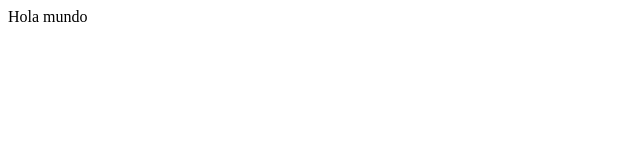
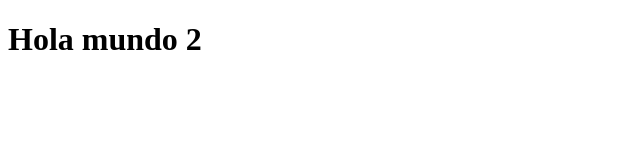
Before and after one commit to ValentinaVivas/GitHubActions, a plain HTML site: page index.html in a window 1280 px wide. Shown: the whole page, without its empty margins (0-640 px from the left). Drawn offline with Linux system fonts and the light colour scheme.

Commit message:
Update index.html

```diff
--- a/index.html
+++ b/index.html
@@ -6,6 +6,6 @@
     <title>Document</title>
 </head>
 <body>
-    Hola mundo
+    <h1>Hola mundo 2</h1>
 </body>
 </html>
```
